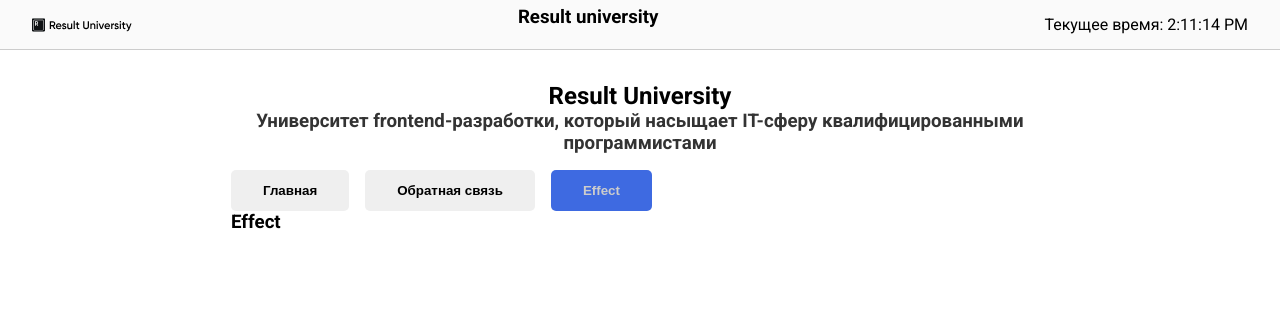
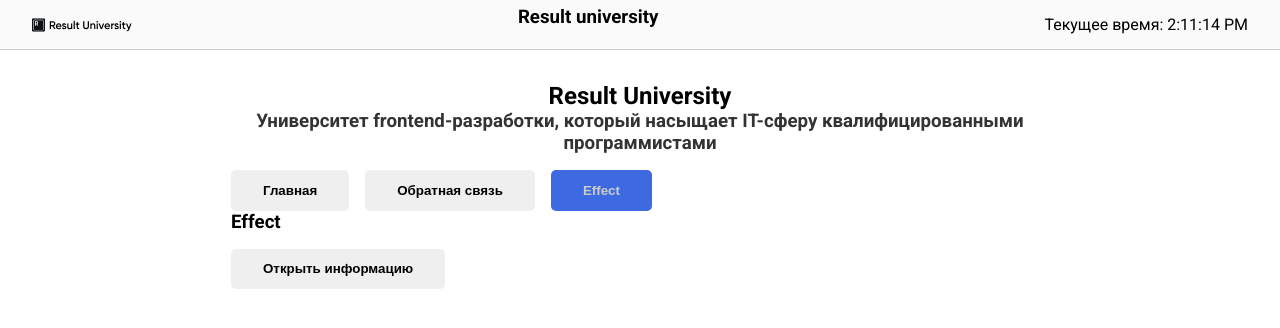
Before and after one commit to Odiosus/react-project, a React (Vite) app: page / in a window 1280 px wide. Shown: the top 328 px of the page. Built offline with nearby package versions, Linux system fonts and the light colour scheme.

Commit message:
создаём компонент модального окна

```diff
--- a/src/components/EffectSection.jsx
+++ b/src/components/EffectSection.jsx
@@ -1,7 +1,19 @@
+import Button from "./Button/Button.jsx";
+
 export default function EffectSection() {
+
+  function openModal() {
+
+  }
+
+
   return (
     <section>
       <h3>Effect</h3>
+
+      <Button onClick = {openModal}>
+        Открыть информацию
+      </Button>
     </section>
   )
 }
--- /dev/null
+++ b/src/components/Modal/Modal.jsx
@@ -0,0 +1,3 @@
+export default function Modal() {
+  return <dialog></dialog>
+}
```
